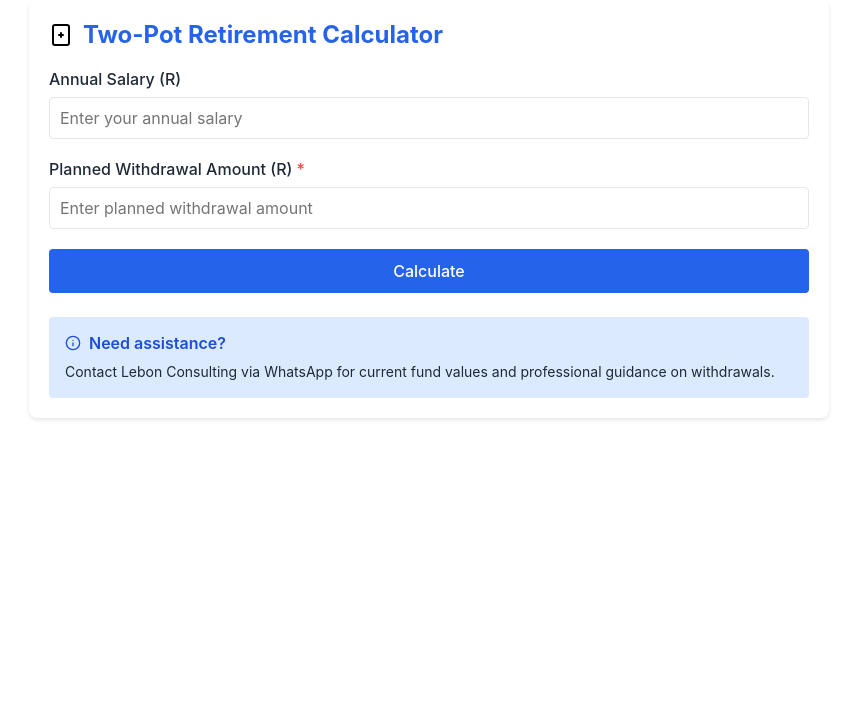
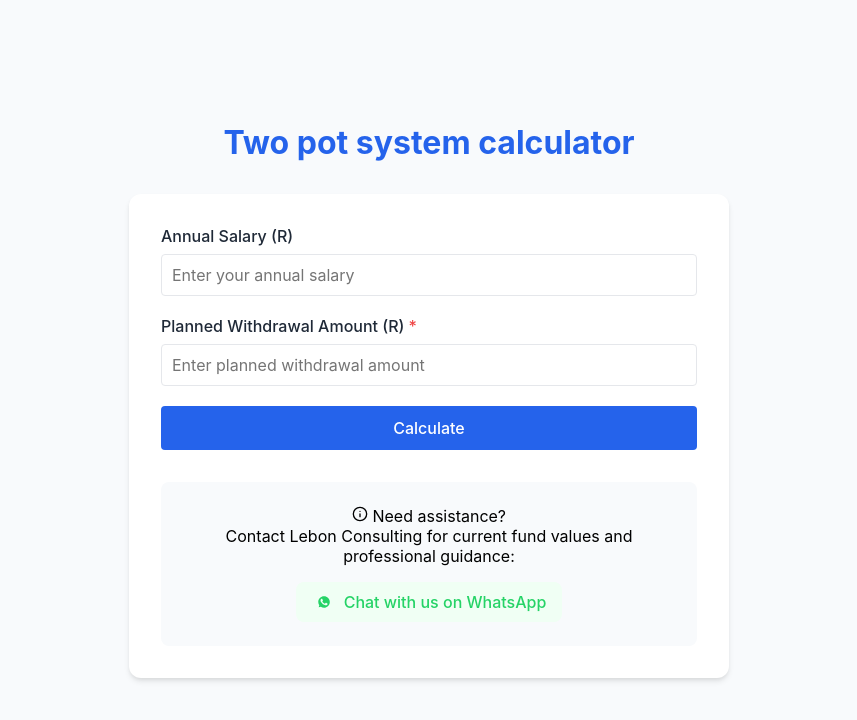
Before and after one commit to Shampene01/two-pot-calculator, a plain HTML site: page index.html in a window 1280 px wide. Shown: the whole page, without its empty margins (211-1068 px from the left). Drawn offline with Linux system fonts and the light colour scheme.

Commit message:
Update index.html

```diff
--- a/index.html
+++ b/index.html
@@ -1,11 +1,12 @@
 <!DOCTYPE html>
 <html lang="en">
+
 <head>
     <meta charset="UTF-8">
     <meta name="viewport" content="width=device-width, initial-scale=1.0">
     <title>Two-Pot Retirement Calculator</title>
     <style>
-        /* Reset default styles */
+        /* Reset and body styles */
         * {
             margin: 0;
             padding: 0;
@@ -13,29 +14,68 @@
             font-family: -apple-system, BlinkMacSystemFont, 'Segoe UI', Roboto, 'Helvetica Neue', Arial, sans-serif;
         }
 
-        /* Container styles */
+        body {
+            min-height: 100vh;
+            display: flex;
+            flex-direction: column;
+            justify-content: center;
+            align-items: center;
+            background-color: #f8fafc;
+            padding: 20px;
+        }
+
+        /* Page title styles */
+        .page-title {
+            text-align: center;
+            color: #2563EB;
+            font-size: 2rem;
+            font-weight: bold;
+            margin-bottom: 2rem;
+        }
+
+        /* Calculator container styles */
         .calculator-container {
             width: 100%;
-            max-width: 800px;
+            max-width: 600px;
+            padding: 2rem;
+            background: white;
+            border-radius: 12px;
+            box-shadow: 0 4px 6px -1px rgba(0, 0, 0, 0.1), 0 2px 4px -1px rgba(0, 0, 0, 0.06);
             margin: 0 auto;
-            padding: 20px;
-            background: white;
-            border-radius: 8px;
-            box-shadow: 0 2px 4px rgba(0, 0, 0, 0.1);
         }
 
-        /* Header styles */
-        .calculator-header {
-            display: flex;
+        /* Rest of your existing styles... */
+        /* WhatsApp link styles */
+        .whatsapp-link {
+            display: inline-flex;
             align-items: center;
-            gap: 10px;
-            margin-bottom: 20px;
+            gap: 8px;
+            color: #25D366;
+            text-decoration: none;
+            font-weight: 500;
+            transition: opacity 0.2s;
+            margin-top: 1rem;
+            padding: 0.5rem 1rem;
+            background-color: #f0fff4;
+            border-radius: 8px;
         }
 
-        .calculator-title {
-            color: #2563EB;
-            font-size: 1.5rem;
-            font-weight: bold;
+        .whatsapp-link:hover {
+            opacity: 0.8;
+            background-color: #dcfce7;
+        }
+
+        .whatsapp-icon {
+            width: 24px;
+            height: 24px;
+        }
+
+        .notice-section {
+            text-align: center;
+            margin-top: 2rem;
+            padding: 1.5rem;
+            background-color: #f8fafc;
+            border-radius: 8px;
         }
 
         /* Input group styles */
@@ -114,48 +154,28 @@
             color: #1F2937;
         }
 
-        /* Notice section */
-        .notice-section {
-            margin-top: 24px;
-            padding: 16px;
-            background-color: #DBEAFE;
-            border-radius: 4px;
-        }
-
-        .notice-title {
-            display: flex;
-            align-items: center;
-            gap: 8px;
-            color: #1D4ED8;
-            font-weight: 600;
-            margin-bottom: 8px;
-        }
-
-        .notice-text {
-            font-size: 0.875rem;
-            color: #1F2937;
-            line-height: 1.5;
-        }
-
         /* Responsive adjustments */
         @media (max-width: 480px) {
             .results-grid {
                 grid-template-columns: 1fr;
             }
+
+            .page-title {
+                font-size: 1.5rem;
+                margin-bottom: 1.5rem;
+            }
+
+            .calculator-container {
+                padding: 1.5rem;
+            }
         }
     </style>
 </head>
+
 <body>
+    <h1 class="page-title">Two pot system calculator</h1>
+
     <div class="calculator-container">
-        <header class="calculator-header">
-            <svg width="24" height="24" viewBox="0 0 24 24" fill="none" stroke="currentColor" stroke-width="2" stroke-linecap="round" stroke-linejoin="round" class="calculator-icon">
-                <rect x="4" y="2" width="16" height="20" rx="2" ry="2"></rect>
-                <line x1="12" y1="10" x2="12" y2="14"></line>
-                <line x1="10" y1="12" x2="14" y2="12"></line>
-            </svg>
-            <h1 class="calculator-title">Two-Pot Retirement Calculator</h1>
-        </header>
-
         <div class="input-group">
             <label class="input-label" for="salary">Annual Salary (R)</label>
             <input type="number" id="salary" class="input-field" placeholder="Enter your annual salary">
@@ -174,7 +194,8 @@
 
         <div class="notice-section">
             <div class="notice-title">
-                <svg width="16" height="16" viewBox="0 0 24 24" fill="none" stroke="currentColor" stroke-width="2" stroke-linecap="round" stroke-linejoin="round">
+                <svg width="16" height="16" viewBox="0 0 24 24" fill="none" stroke="currentColor" stroke-width="2"
+                    stroke-linecap="round" stroke-linejoin="round">
                     <circle cx="12" cy="12" r="10"></circle>
                     <line x1="12" y1="16" x2="12" y2="12"></line>
                     <line x1="12" y1="8" x2="12.01" y2="8"></line>
@@ -182,8 +203,15 @@
                 Need assistance?
             </div>
             <p class="notice-text">
-                Contact Lebon Consulting via WhatsApp for current fund values and professional guidance on withdrawals.
+                Contact Lebon Consulting for current fund values and professional guidance:
             </p>
+            <a href="https://wa.me/+27616038091" target="_blank" class="whatsapp-link">
+                <svg class="whatsapp-icon" viewBox="0 0 24 24" fill="#25D366">
+                    <path
+                        d="M12.031 6.172c-3.181 0-5.767 2.586-5.768 5.766-.001 1.298.38 2.27 1.019 3.287l-.582 2.128 2.182-.573c.978.58 1.911.928 3.145.929 3.178 0 5.767-2.587 5.768-5.766.001-3.187-2.575-5.77-5.764-5.771zm3.392 8.244c-.144.405-.837.774-1.17.824-.299.045-.677.063-1.092-.069-.252-.08-.575-.187-.988-.365-1.739-.751-2.874-2.502-2.961-2.617-.087-.116-.708-.94-.708-1.793s.448-1.273.607-1.446c.159-.173.346-.217.462-.217l.332.006c.106.005.249-.04.39.298.144.347.491 1.2.534 1.287.043.087.072.188.014.304-.058.116-.087.188-.173.289l-.26.304c-.087.086-.177.18-.076.354.101.174.449.741.964 1.201.662.591 1.221.774 1.394.86s.274.072.376-.043c.101-.116.433-.506.549-.68.116-.173.231-.145.39-.087s1.011.477 1.184.564c.173.087.289.129.332.202.043.073.043.423-.101.827z" />
+                </svg>
+                Chat with us on WhatsApp
+            </a>
         </div>
     </div>
 
@@ -245,4 +273,5 @@
         }
     </script>
 </body>
+
 </html>
```
